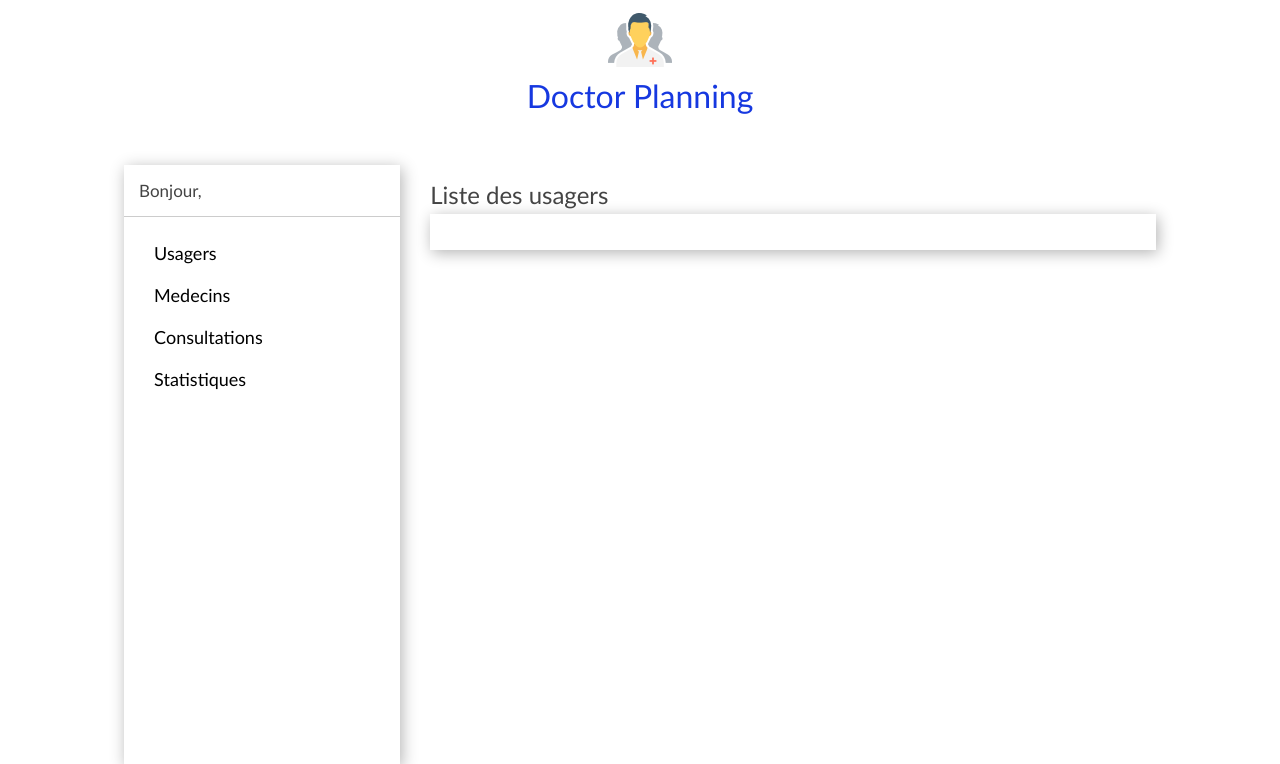
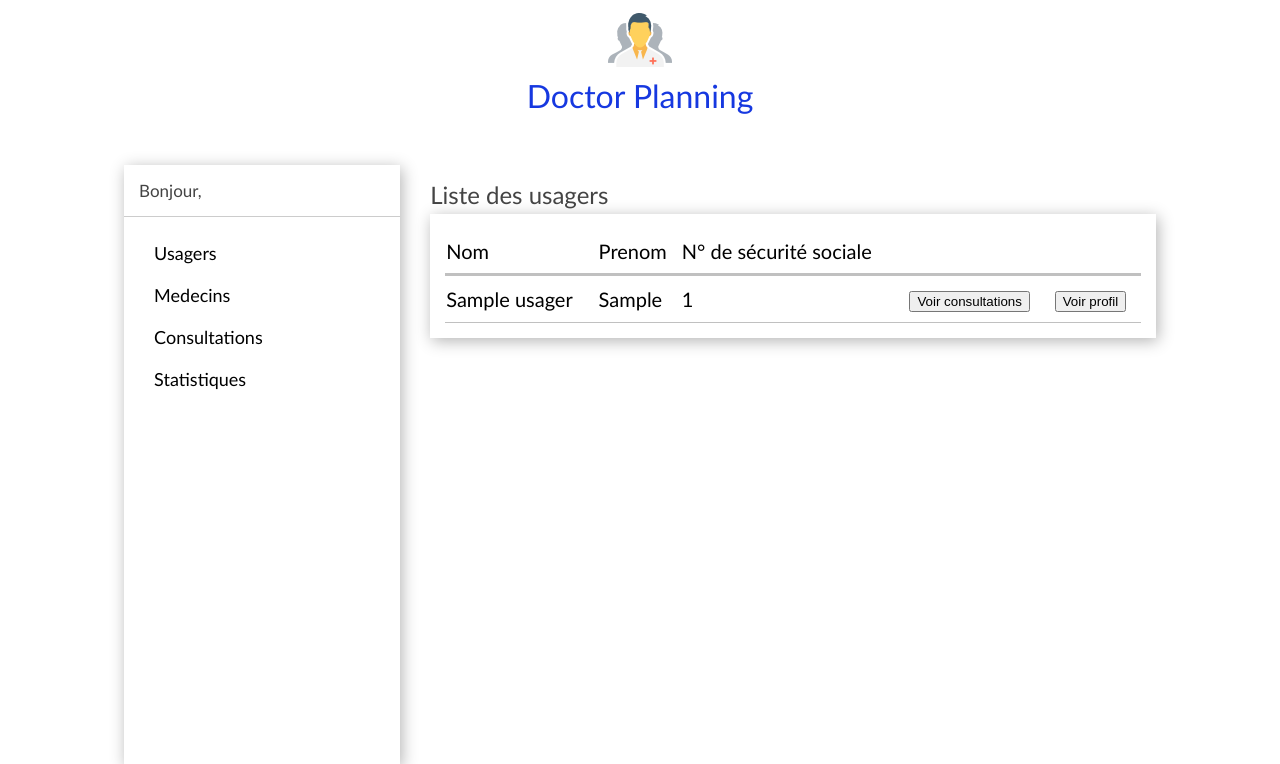
Before and after one commit to PaulineSolheim/visitemedicale, a PHP site: page /liste_usagers.php in a window 1280 px wide. Shown: the top 764 px of the page. Run offline with PHP 8.4, Linux system fonts and the light colour scheme; tables that the repository leaves empty hold one stand-in row (values such as "Sample post").

Commit message:
maj modif usager

```diff
--- a/connect.php
+++ b/connect.php
@@ -1,4 +1,9 @@
 <?php
+
+ini_set('display_errors', 1);
+ini_set('display_startup_errors', 1);
+error_reporting(E_ALL);
+
 	try{
 		$linkdpo = new PDO("mysql:host=localhost;dbname=mcm0239a", "root", "");
 	}catch(Exception $e){
--- a/liste_usagers.php
+++ b/liste_usagers.php
@@ -5,6 +5,7 @@
 <head>
 
     <link rel="stylesheet" href="stylesheets/index.css"/>
+    <link rel="stylesheet" href="stylesheets/liste_usagers.css"/>
     <link rel="shortcut icon" type="image/x-icon" href="doctor.png" />
 	<title> Doctor Planning </title>
 
@@ -36,21 +37,43 @@
             <div id="part">
                 <?php
                 require('connect.php');
+                echo'<table>
+                            <tr>
+                                <th> Nom </th>
+                                <th> Prenom </th>
+                                <th> N° de sécurité sociale </th>
+                                <th>  </th>
+                                <th>  </th>
+                            </tr>';
+
+
 
                 $reqContacts = $linkdpo->prepare('
                         SELECT * FROM USAGERS ORDER BY nom, prenom ');
                         $reqContacts->execute();
-                        while($contacts = $reqContacts->fetch()) {
+                        $contacts = $reqContacts->fetchAll();
+                        foreach($contacts as $value) {
                     echo '
 
-                    <table>
-                     <tr class = "toggle">
-                        <td> '. $contacts->nom .' </td>
-                        <td> '. $contacts->prenom. ' </td>
-                        <td> '. $contacts->numero_ss . ' </td>
 
-                    </tr> </table>';
+                     <tr class = "toggle"> <form>
+                        <td> '. $value['nom'] .' </td>
+                        <td> '. $value['prenom'] . ' </td>
+                        <td> '.$value['numero_ss']  . ' </td>
+
+                        <form action="consultations.php" method="post">
+                        <input type="hidden" name="id" value='.$value['id_usager'].'>
+                         <td><input id="profil" type="submit" name="submit" value="Voir consultations"></td>
+                         </form>
+
+                         <form action="formulaire_inscription.php" method="post">
+                         <input type="hidden" name="id" value='.$value['id_usager'].'>
+                         <td><input id="profil" type="submit" name="submit" value="Voir profil"></td>
+                         </form>
+
+                    </tr> ';
                 }
+                echo'</table>';
                 ?>
             </div>
         </section>
--- /dev/null
+++ b/stylesheets/liste_usagers.css
@@ -0,0 +1,19 @@
+table {
+	border-collapse: collapse;
+	width: 100%;
+
+}
+
+#part td {
+	border-bottom: 1px solid silver;
+	padding-top: 10px;
+	padding-bottom: 10px;
+}
+
+#part th {
+	font-weight: normal;
+	text-align: left;
+	border-bottom: 3px solid silver;
+	padding-top: 10px;
+	padding-bottom: 10px;
+}
```
Also changed, not shown: formulaire_inscription.php (+17 -12 lines).
